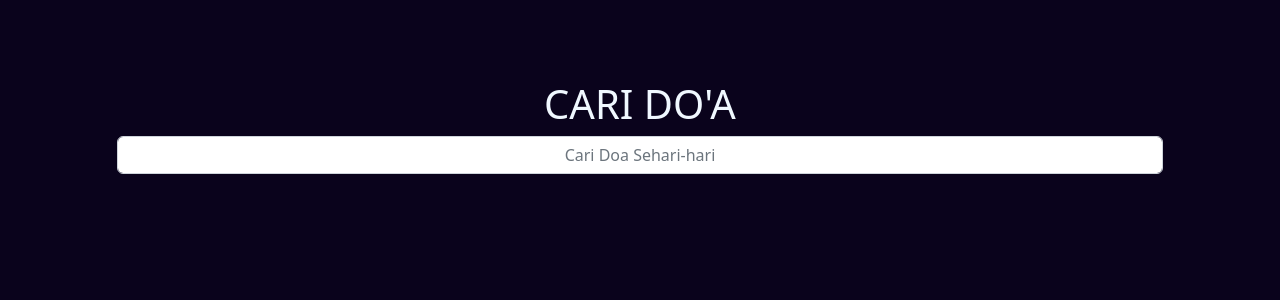
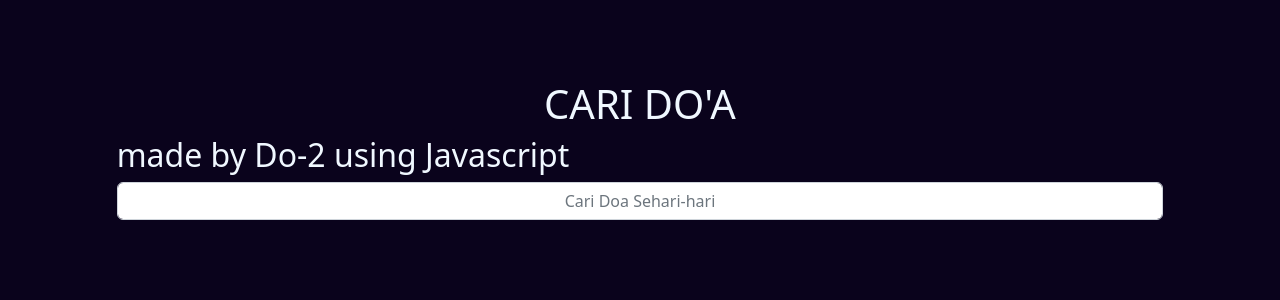
Before and after one commit to bozid95/doa-harian, a React (Vite) app: page / in a window 1280 px wide. Shown: the top 300 px of the page. Built offline with nearby package versions, Linux system fonts and the light colour scheme.

Commit message:
Update App.jsx

```diff
--- a/src/App.jsx
+++ b/src/App.jsx
@@ -34,6 +34,7 @@ function App() {
       <div className="container-fluid" id="search">
         <div className="col-md-10">
           <h1 className="text-center">CARI DO'A</h1>
+<h2>made by Do-2 using Javascript</h2>
           <Form.Group controlId="form">
             <Form.Control onChange={(e) => setInput(e.target.value)} type="text" placeholder="Cari Doa Sehari-hari" className="text-center" />
           </Form.Group>
```
